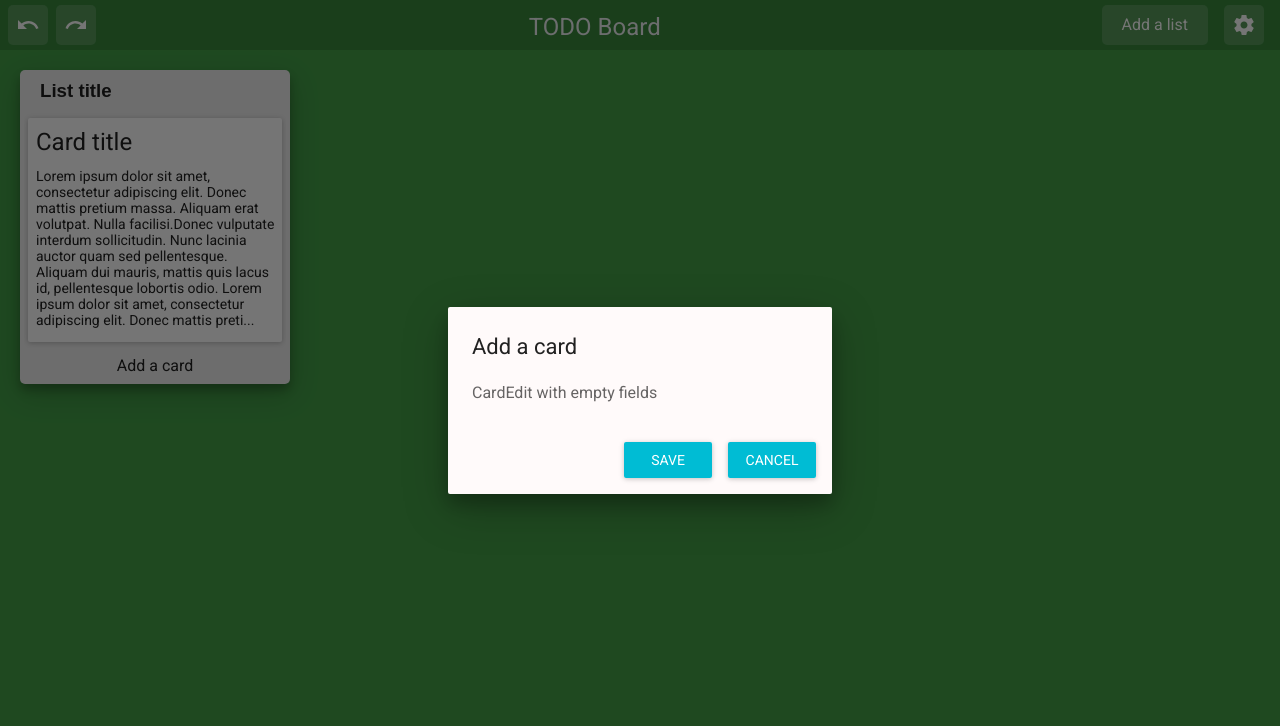
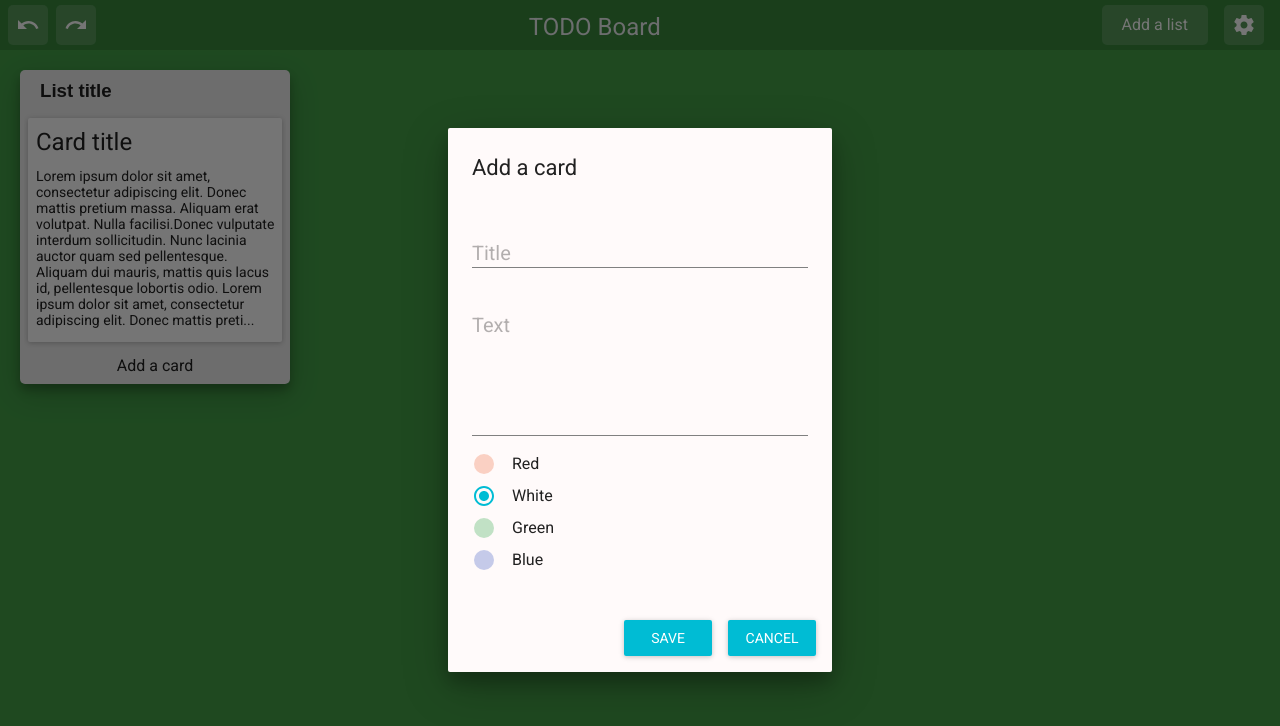
Before and after one commit to vladimirakulchik/react_todo_board, a React (Create React App) app: page / in a window 1280 px wide. Both pictures are taken after a click on the button "Add a card". Shown: the top 726 px of the page. Built offline with nearby package versions, Linux system fonts and the light colour scheme.

Commit message:
Created card edit template

```diff
--- a/src/components/AppToolbar/AddListButton.css
+++ b/src/components/AppToolbar/AddListButton.css
@@ -16,7 +16,7 @@
     max-width: none !important;
 }
 
-.add-list-tf{
+.add-list-title{
     width: 100% !important;
     font-size: 24px !important;
 }
--- a/src/components/AppToolbar/AddListButton.jsx
+++ b/src/components/AppToolbar/AddListButton.jsx
@@ -7,7 +7,7 @@ import './AddListButton.css';
 class AddListButton extends React.Component {
     state = {
         open: false,
-        textFieldValue: ""
+        title: ""
     };
 
     togglePopup = () => {
@@ -20,15 +20,13 @@ class AddListButton extends React.Component {
         this.togglePopup();
     };
 
-    handleTextFieldChange = (e) => {
-        let title = e.target.value;
-
-        if (title.length <= 20) {
+    handleTitleChange = (e, value) => {
+        if (value.length <= 20) {
             this.setState({
-                textFieldValue: e.target.value
+                title: value
             });
         } else {
-            e.target.value = this.state.textFieldValue;
+            e.target.value = this.state.title;
         }
     };
 
@@ -47,8 +45,8 @@ class AddListButton extends React.Component {
                     onCancel={this.togglePopup}
                 >
                     <TextField
-                        className="add-list-tf"
-                        onChange={this.handleTextFieldChange}
+                        className="add-list-title"
+                        onChange={this.handleTitleChange}
                         floatingLabelText="List title"
                         floatingLabelStyle={{color: "green"}}
                         floatingLabelFocusStyle={{color: "gray"}}
--- /dev/null
+++ b/src/components/Card/CardEdit.css
@@ -0,0 +1,14 @@
+.card-edit-title{
+    width: 100% !important;
+    font-size: 20px !important;
+}
+
+.card-edit-text{
+    width: 100% !important;
+    font-size: 20px !important;
+}
+
+.card-edit-color {
+    margin: 8px 0 !important;
+    font-size: 16px !important;
+}
--- /dev/null
+++ b/src/components/Card/CardEdit.jsx
@@ -0,0 +1,75 @@
+import React from 'react';
+import TextField from 'material-ui/TextField';
+import {RadioButton, RadioButtonGroup} from 'material-ui/RadioButton';
+import ColorChecked from 'material-ui/svg-icons/toggle/radio-button-checked';
+import ColorUnchecked from 'material-ui/svg-icons/image/brightness-1';
+import './CardEdit.css';
+
+class CardEdit extends React.Component {
+    RED_COLOR = "#FAD0C3";
+    WHITE_COLOR = "white";
+    GREEN_COLOR = "#C1E1C5";
+    BLUE_COLOR = "#C5CAE9";
+
+    render() {
+        const {title, text, color, onTitleChange, onTextChange, onColorChange} = this.props;
+
+        return (
+            <div>
+                <TextField
+                    className="card-edit-title"
+                    value={title}
+                    onChange={onTitleChange}
+                    floatingLabelText="Title"
+                    underlineStyle={{borderColor: "gray"}}
+                />
+
+                <TextField
+                    className="card-edit-text"
+                    value={text}
+                    onChange={onTextChange}
+                    floatingLabelText="Text"
+                    multiLine={true}
+                    rows={5}
+                    rowsMax={5}
+                    underlineStyle={{borderColor: "gray"}}
+                />
+
+                <RadioButtonGroup
+                    name="cardColor"
+                    defaultSelected={color}
+                    onChange={onColorChange}
+                >
+                    <RadioButton
+                        className="card-edit-color"
+                        value={this.RED_COLOR}
+                        label="Red"
+                        checkedIcon={<ColorChecked style={{fill: this.RED_COLOR}} />}
+                        uncheckedIcon={<ColorUnchecked style={{fill: this.RED_COLOR}} />}
+                    />
+                    <RadioButton
+                        className="card-edit-color"
+                        value={this.WHITE_COLOR}
+                        label="White"
+                    />
+                    <RadioButton
+                        className="card-edit-color"
+                        value={this.GREEN_COLOR}
+                        label="Green"
+                        checkedIcon={<ColorChecked style={{fill: this.GREEN_COLOR}} />}
+                        uncheckedIcon={<ColorUnchecked style={{fill: this.GREEN_COLOR}} />}
+                    />
+                    <RadioButton
+                        className="card-edit-color"
+                        value={this.BLUE_COLOR}
+                        label="Blue"
+                        checkedIcon={<ColorChecked style={{fill: this.BLUE_COLOR}} />}
+                        uncheckedIcon={<ColorUnchecked style={{fill: this.BLUE_COLOR}} />}
+                    />
+                </RadioButtonGroup>
+            </div>
+        );
+    }
+}
+
+export default CardEdit;
--- a/src/components/Column/AddCardButton.jsx
+++ b/src/components/Column/AddCardButton.jsx
@@ -1,11 +1,15 @@
 import React from 'react';
 import FlatButton from 'material-ui/FlatButton';
 import Popup from '../Popup/Popup';
+import CardEdit from '../Card/CardEdit';
 import './AddCardButton.css';
 
 class AddCardButton extends React.Component {
     state = {
         open: false,
+        title: "",
+        text: "",
+        color: "white"
     };
 
     togglePopup = () => {
@@ -16,6 +20,24 @@ class AddCardButton extends React.Component {
 
     onSave = () => {
         this.togglePopup();
+    };
+
+    handleTitleChange = (e, value) => {
+        this.setState({
+            title: value
+        });
+    };
+
+    handleTextChange = (e, value) => {
+        this.setState({
+            text: value
+        });
+    };
+
+    handleColorChange = (e, value) => {
+        this.setState({
+            color: value
+        });
     };
 
     render() {
@@ -32,7 +54,14 @@ class AddCardButton extends React.Component {
                     onSave={this.onSave}
                     onCancel={this.togglePopup}
                 >
-                    CardEdit with empty fields
+                    <CardEdit
+                        title={this.state.title}
+                        text={this.state.text}
+                        color={this.state.color}
+                        onTitleChange={this.handleTitleChange}
+                        onTextChange={this.handleTextChange}
+                        onColorChange={this.handleColorChange}
+                    />
                 </Popup>
             </div>
         )
```
